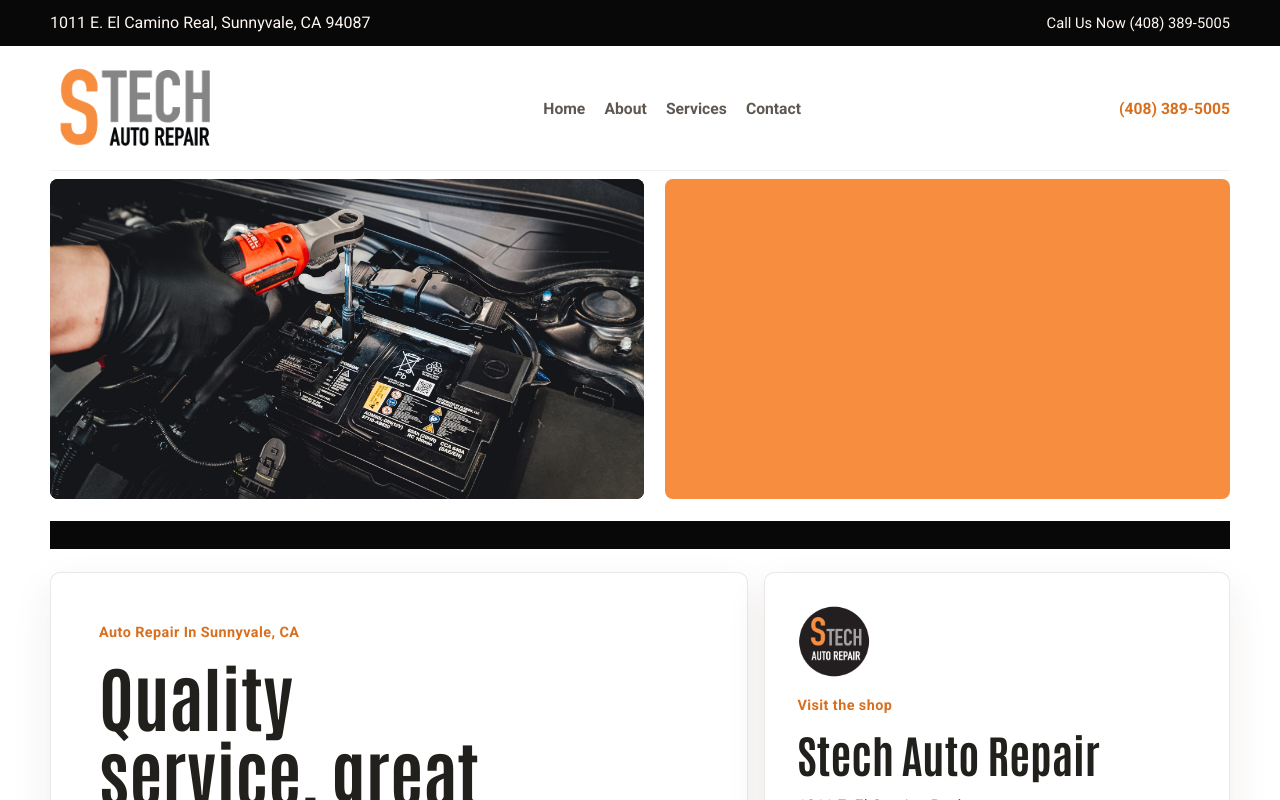
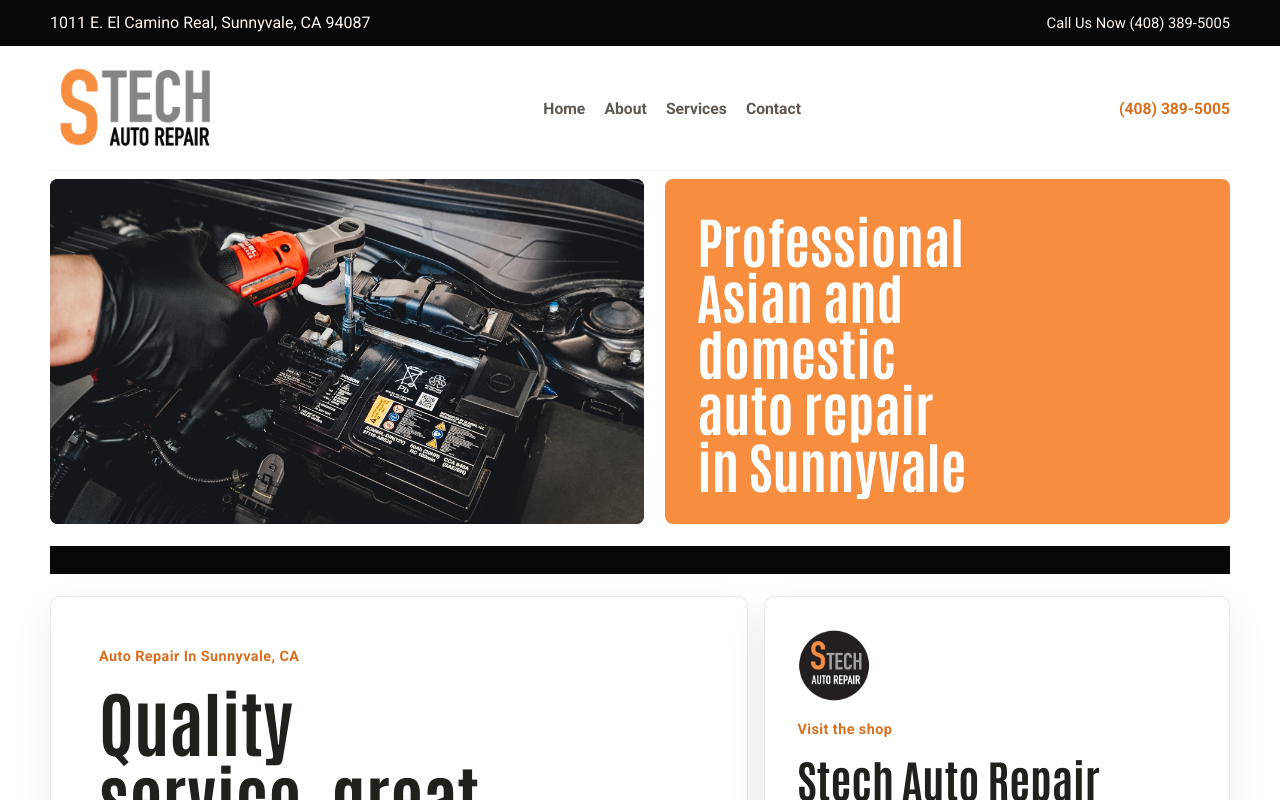
Before and after one commit to DietmarSZ/stechherman, a Next.js app: page / in a window 1280 px wide. Shown: the top 800 px of the page. Built offline with nearby package versions, Linux system fonts and the light colour scheme.

Commit message:
Add headline to orange hero block

```diff
--- a/src/app/globals.css
+++ b/src/app/globals.css
@@ -153,6 +153,19 @@ main {
 
 .hero-banner-fill {
   background: var(--accent);
+  display: flex;
+  align-items: end;
+  padding: 2rem;
+}
+
+.hero-banner-fill p {
+  margin: 0;
+  max-width: 10ch;
+  color: #ffffff;
+  font-family: var(--font-heading), "Helvetica Neue", "Arial Narrow", Arial, sans-serif;
+  font-size: clamp(2rem, 4.3vw, 3.5rem);
+  line-height: 1.02;
+  font-weight: 700;
 }
 
 .hero-divider {
--- a/src/app/page.tsx
+++ b/src/app/page.tsx
@@ -46,7 +46,9 @@ export default function HomePage() {
             sizes="(max-width: 960px) 100vw, 50vw"
           />
         </div>
-        <div className="hero-banner-fill" aria-hidden="true" />
+        <div className="hero-banner-fill">
+          <p>Professional Asian and domestic auto repair in Sunnyvale</p>
+        </div>
       </section>
 
       <div className="hero-divider" aria-hidden="true" />
```
